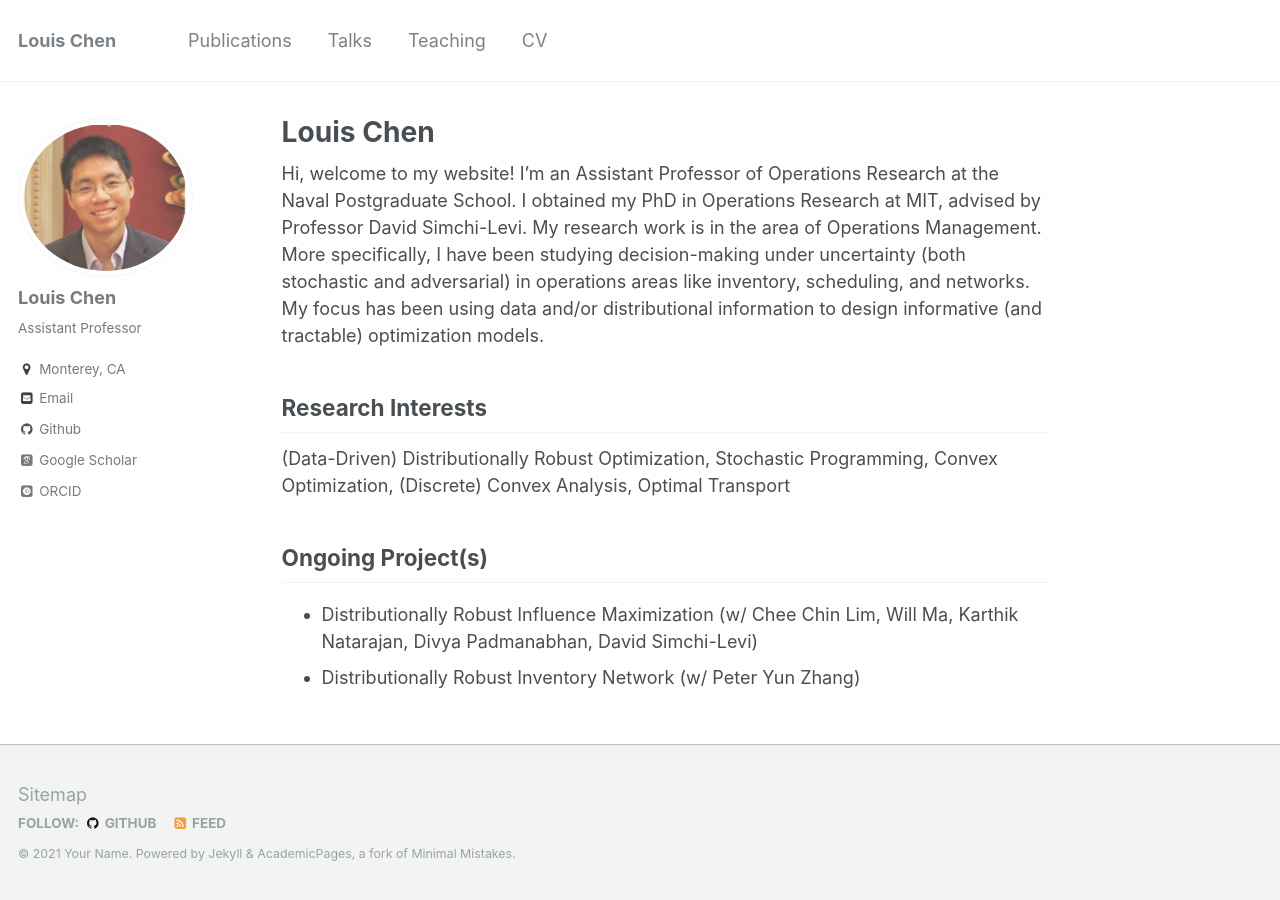
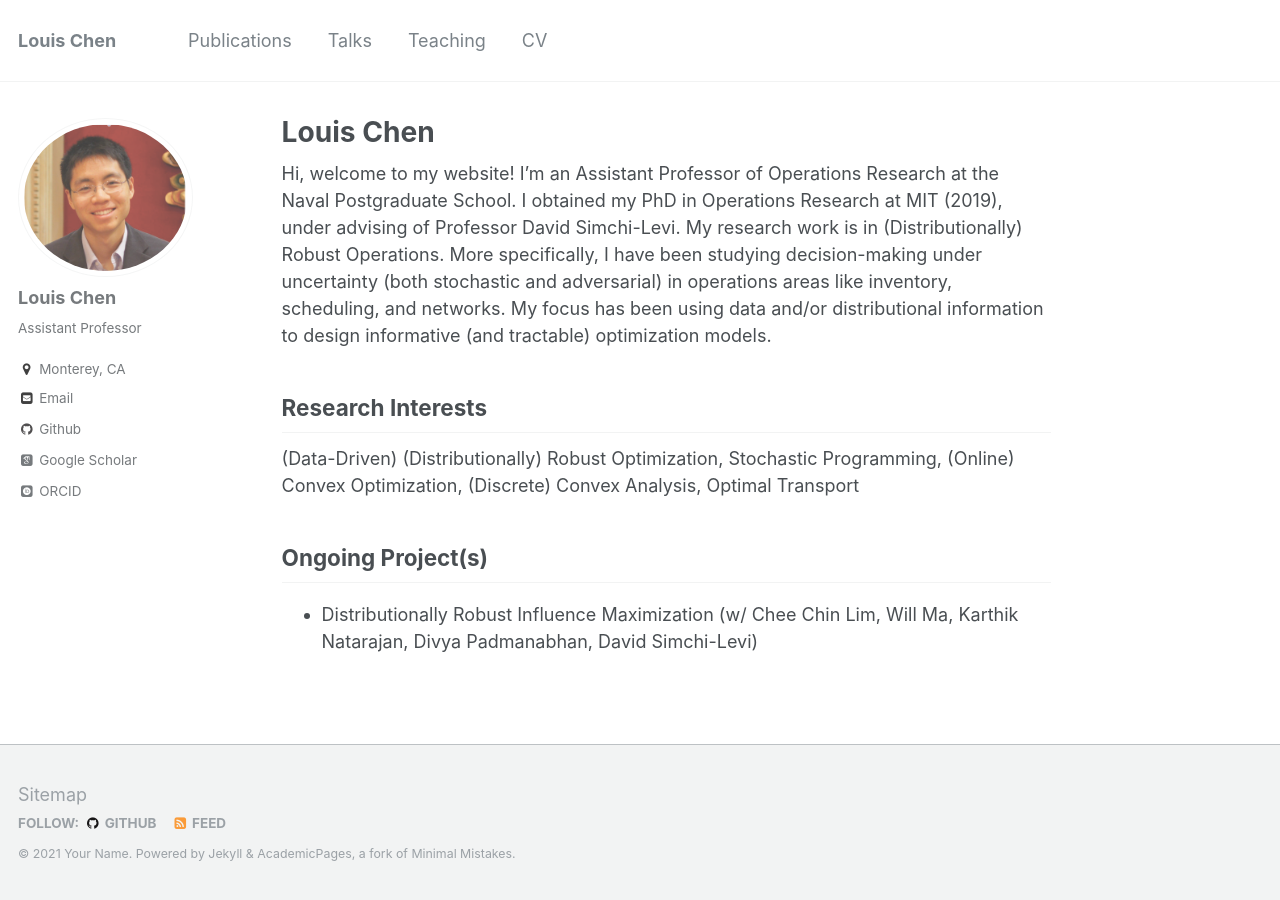
Before and after one commit to LouisLChen/LouisLChen.github.io, a Jekyll site: the page built from _pages/about.md, in a window 1280 px wide. Built offline with Jekyll 4.4.1, drawn with Linux system fonts in a browser that asks for light colours; some web fonts are replaced.

Commit message:
Update about.md

```diff
--- a/_pages/about.md
+++ b/_pages/about.md
@@ -8,15 +8,14 @@
   - /about.html
 ---
 
-Hi, welcome to my website! I'm an Assistant Professor of Operations Research at the Naval Postgraduate School. I obtained my PhD in Operations Research at MIT, advised by Professor David Simchi-Levi. My research work is in the area of Operations Management.  More specifically, I have been studying decision-making under uncertainty (both stochastic and adversarial) in operations areas like inventory, scheduling, and networks. My focus has been using data and/or distributional information to design informative (and tractable) optimization models.
+Hi, welcome to my website! I'm an Assistant Professor of Operations Research at the Naval Postgraduate School. I obtained my PhD in Operations Research at MIT (2019), under advising of Professor David Simchi-Levi. My research work is in (Distributionally) Robust Operations.  More specifically, I have been studying decision-making under uncertainty (both stochastic and adversarial) in operations areas like inventory, scheduling, and networks. My focus has been using data and/or distributional information to design informative (and tractable) optimization models.
 
 
 Research Interests
 ------
-(Data-Driven) Distributionally Robust Optimization, Stochastic Programming, Convex Optimization, (Discrete) Convex Analysis, Optimal Transport
+(Data-Driven) (Distributionally) Robust Optimization, Stochastic Programming, (Online) Convex Optimization, (Discrete) Convex Analysis, Optimal Transport
 
 
 Ongoing Project(s)
 ------
 * Distributionally Robust Influence Maximization (w/ Chee Chin Lim, Will Ma, Karthik Natarajan, Divya Padmanabhan, David Simchi-Levi)
-* Distributionally Robust Inventory Network (w/ Peter Yun Zhang)
```
